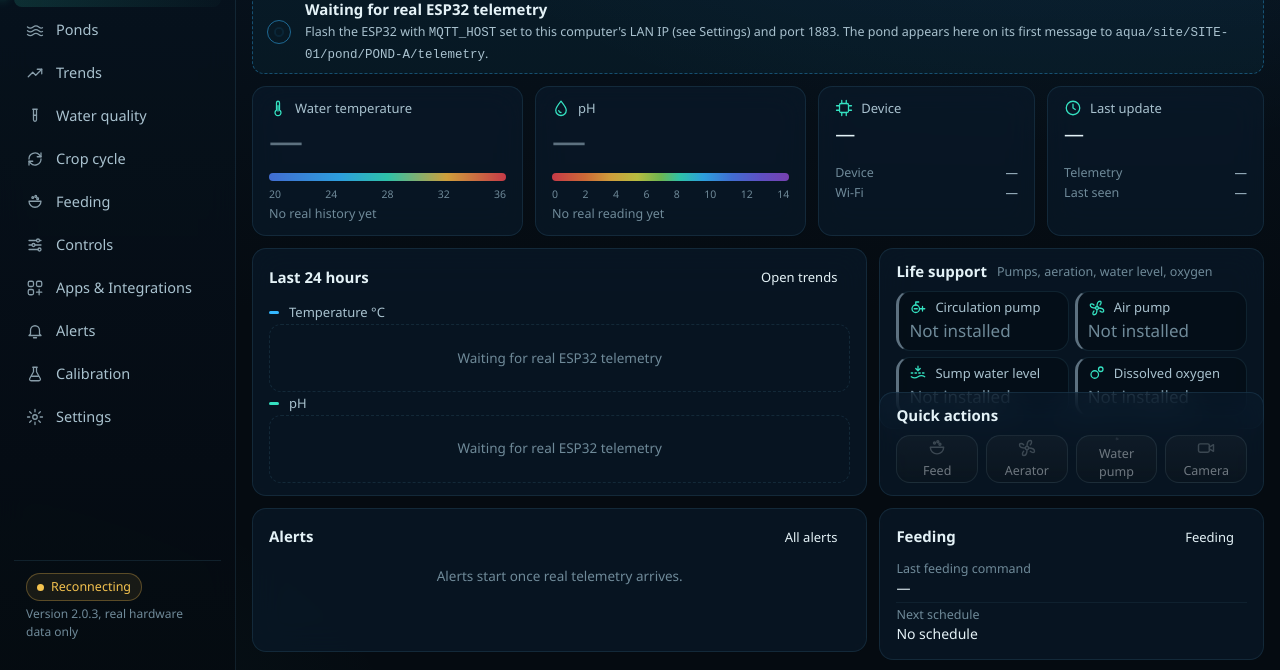
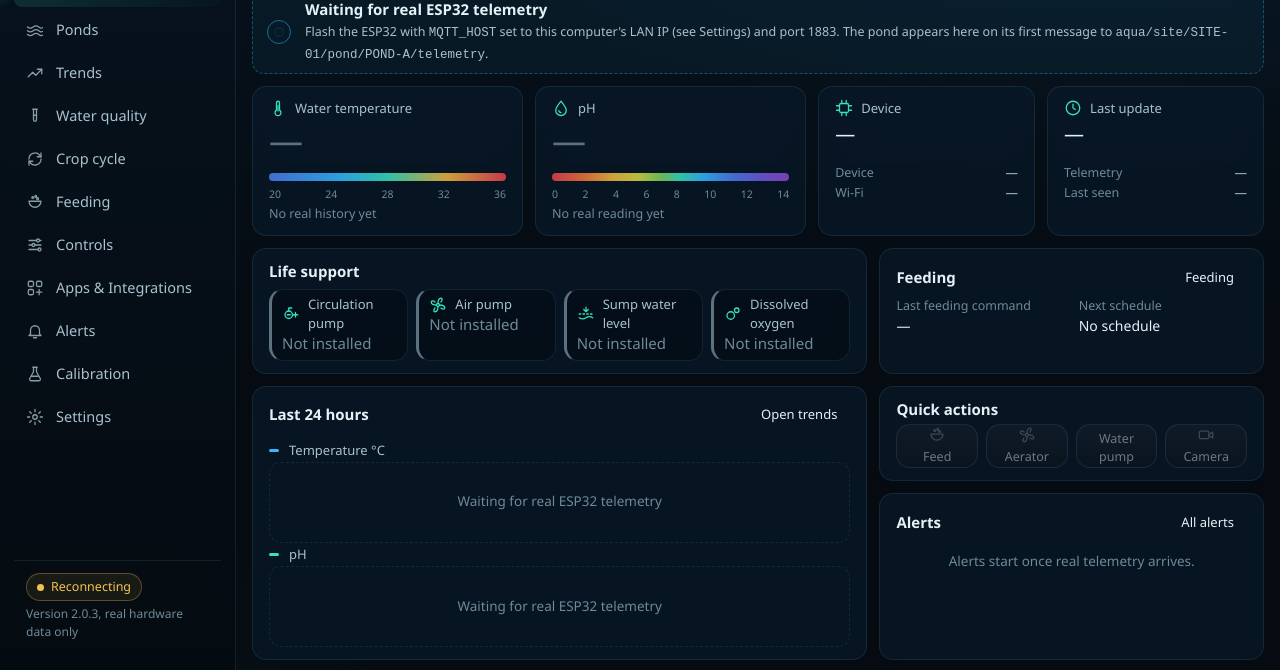
Before and after one commit to Jimmyliew/smartfuze-aqua, a website: page index.html in a window 1280 px wide. Shown: the part 130-800 px from the top of the page. Drawn offline with Linux system fonts and the light colour scheme; no server answers.

Commit message:
Add files via upload

```diff
--- a/styles.css
+++ b/styles.css
@@ -484,23 +484,35 @@ body.locked .main { min-height: 100dvh; justify-content: center; }
   body.fit-ov .hero .pond-title { font-size: 22px; }
   body.fit-ov .main { padding: 10px 16px; }
 }
-/* medium-width screens: Alerts move under the chart so nothing gets squeezed */
+/* medium-width screens: Life support (four tiles in a row) and Feeding share the top row;
+   below them the chart sits on the left, Quick actions and Alerts on the right.
+   Every panel has its own grid cell and Alerts keeps a minimum height, so panels can never
+   be drawn on top of each other (if a screen is too short, the page scrolls instead). */
 @media (min-width: 1100px) and (max-width: 1699px) and (min-height: 620px) {
-  body.fit-ov .ov-body { grid-template-columns: minmax(0, 1.6fr) minmax(340px, 1fr); grid-template-rows: minmax(0, 1fr) auto auto; }
+  body.fit-ov .ov-body { grid-template-columns: minmax(0, 1.6fr) minmax(320px, 1fr); grid-template-rows: auto auto minmax(96px, 1fr); }
   body.fit-ov .ov-main, body.fit-ov .ov-side { display: contents; }
-  body.fit-ov .o-chart { grid-column: 1; grid-row: 1 / 3; }
-  body.fit-ov .o-alerts { grid-column: 1; grid-row: 3; max-height: 28vh; }
-  body.fit-ov .o-ls { grid-column: 2; grid-row: 1; align-self: start; }
+  body.fit-ov .o-ls { grid-column: 1; grid-row: 1; }
+  body.fit-ov .o-ls .ls-grid { grid-template-columns: repeat(4, minmax(0, 1fr)); }
+  body.fit-ov .o-feed { grid-column: 2; grid-row: 1; overflow: visible; min-height: auto; }
+  body.fit-ov .o-feed .list { flex-direction: row; gap: 14px; }
+  body.fit-ov .o-feed .list-item { flex: 1; border-bottom: 0; padding: 0; align-items: flex-start; }
+  body.fit-ov .o-chart { grid-column: 1; grid-row: 2 / 4; min-height: 0; }
   body.fit-ov .o-qa { grid-column: 2; grid-row: 2; }
-  body.fit-ov .o-feed { grid-column: 2; grid-row: 3; overflow: visible; }
+  body.fit-ov .o-alerts { grid-column: 2; grid-row: 3; min-height: 0; overflow: auto; }
+  body.fit-ov .o-ls .panel-head { margin-bottom: 6px; }
 }
 /* status chip inside a metric title wraps instead of spilling out of the card */
 .metric .label { flex-wrap: wrap; row-gap: 4px; }
 .metric .label .chip { font-size: 11px; padding: 2px 8px; }
-/* short + medium screens: keep the charts tall enough to read */
+/* short + medium screens: compact panels so the charts stay readable */
 @media (min-width: 1100px) and (max-width: 1699px) and (min-height: 620px) and (max-height: 820px) {
-  body.fit-ov .o-alerts { max-height: 18vh; }
-  body.fit-ov .o-feed .list-item { padding: 3px 0; }
-  body.fit-ov .o-feed .panel-head, body.fit-ov .o-alerts .panel-head { margin-bottom: 4px; }
-  body.fit-ov .ls-grid { gap: 6px; }
+  body.fit-ov .o-ls .panel-head .hint { display: none; }
+  body.fit-ov .ls-tile { padding: 5px 10px; }
+  body.fit-ov .ls-val { font-size: 15px; margin-top: 0; }
+  body.fit-ov .o-feed .panel-head, body.fit-ov .o-alerts .panel-head, body.fit-ov .o-qa .panel-head { margin-bottom: 4px; }
+  body.fit-ov .o-qa .qa-btn { height: 44px; }
 }
+/* safety net: a screen too short for everything scrolls instead of hiding or overlapping content */
+@media (min-width: 1100px) and (min-height: 620px) {
+  body.fit-ov .main { overflow-y: auto; }
+}
```
